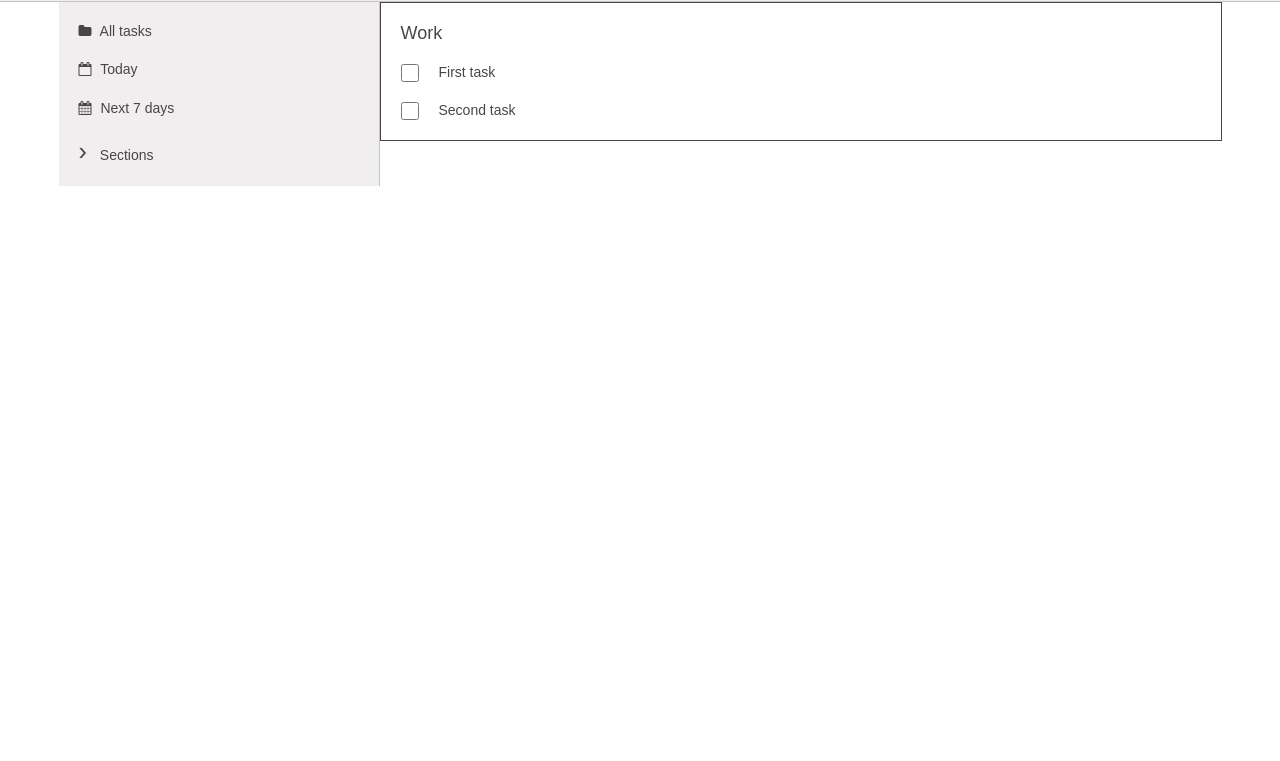
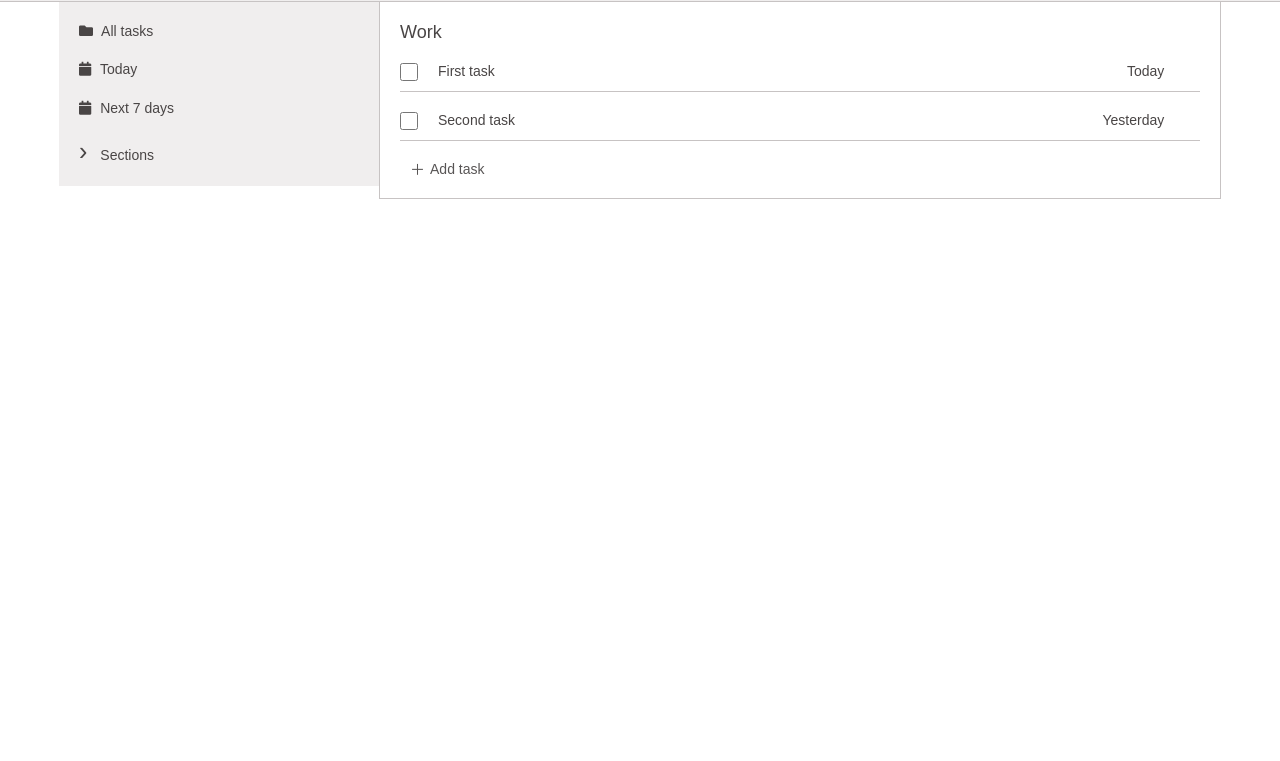
Before and after one commit to zlampa/todolist, a website: page index.html in a window 1280 px wide. Shown: the part 39-800 px from the top of the page. Drawn offline with nearby package versions, Linux system fonts and the light colour scheme.

Commit message:
small_changes

```diff
--- a/index.html
+++ b/index.html
@@ -10,7 +10,11 @@
         type="text/css">
   <link href="https://fonts.googleapis.com/css?family=Permanent+Marker" rel="stylesheet">
   <link href="https://fonts.googleapis.com/css?family=Lato|Permanent+Marker" rel="stylesheet">
+  <!--
+
+  -->
   <link href="//maxcdn.bootstrapcdn.com/font-awesome/4.7.0/css/font-awesome.min.css" rel="stylesheet">
+  <link rel="stylesheet" href="https://use.fontawesome.com/releases/v5.5.0/css/all.css" integrity="sha384-B4dIYHKNBt8Bc12p+WXckhzcICo0wtJAoU8YZTY5qE0Id1GSseTk6S+L3BlXeVIU" crossorigin="anonymous">
   <title>Todolist</title>
 </head>
 <body>
@@ -71,21 +75,40 @@
       </nav>
       <div class="main__left__bar">Sections</div>
       <div class="main__left__section">
-        <div class="section__item">Work</div>
-        <div class="section__item">Private</div>
+        <div class="section__item">
+          <div class="section__item__content">Work</div>
+          <i class="far fa-edit"></i>
+        </div>
+        <div class="section__item">
+            <div class="section__item__content">Private</div>
+            <i class="far fa-edit"></i>
+          </div>
         <div class="section__item add-section">Add section</div>
       </div>
     </section>
     <section class="main__tasks">
       <div class="main__tasks__capture">Work</div>
       <div class="main__tasks__item">
-        <input type="checkbox">
-        <span class="item_title">First task</span>
+        <div class="item__main">
+          <input type="checkbox">
+          <span class="item_title">First task</span>
+        </div>
+        <div class="item__minor">
+          <div>Today</div>
+          <i class="far fa-edit"></i>
+        </div>
       </div>
       <div class="main__tasks__item">
-        <input type="checkbox">
-        <span class="item_title">Second task</span>
-      </div>
+          <div class="item__main">
+            <input type="checkbox">
+            <span class="item_title">Second task</span>
+          </div>
+          <div class="item__minor">
+            <div>Yesterday</div>
+            <i class="far fa-edit"></i>
+          </div>
+        </div>
+      <div class="main__tasks__item add-task">Add task</div>
     </section>
   </main>
   <script src="src/main.js"></script>
--- a/src/index.scss
+++ b/src/index.scss
@@ -151,7 +151,7 @@ $base-font-family: Lato;
         font-family: Arial, Helvetica, sans-serif;
         display: flex;
         flex-direction: column;
-        border-right: 1px Solid #c7c3c3;
+        //border-right: 1px Solid #c7c3c3;
         //justify-content: flex-start;
         background-color: #f0eeee;
         width: 300px;
@@ -210,19 +210,49 @@ $base-font-family: Lato;
             overflow: hidden;
             transition: max-height 0.2s ease-out;
             .section__item {
+                display: flex;
+                justify-content: space-between;
                 padding: 10px;
                 &:hover {
                     cursor: pointer;
                     color: $base-hover;
+                    //&:after {
+                    //    content: "\22EF";
+                    //    padding-left: 10px;
+                    //    font-size: 14px;
+                    //}
+                    //display: inline-block;
+                    //span {
+                    //    content: "&#8943;
+                    //}
+                    i {
+                        color: #a9aca9;
+                    }
+
+                }
+                i {
+                    color: #f0eeee;
+                    &:hover {
+                        color: $base-hover;
+                    }
+                }
+                .section__item__content {
+                    display: flex;
+                    justify-content: space-between;
                 }
 
-                &:before {
-                    content: "\2022";
-                    padding-right: 10px;
-                }
+
+
+
+                // &:before {
+                //    content: "\2022";
+                //    padding-right: 10px;
+                //}
             }
             .add-section {
                 color: #585555;
+                justify-content: flex-start;
+                width: 100px;
                 &:before {
                     content: "\FF0B";
                     font-size: 15px;
@@ -233,13 +263,16 @@ $base-font-family: Lato;
                     color: #fff;
                 }
             }
+
         }
     }
+
     .main__tasks {
         font-family: Arial, Helvetica, sans-serif;
-        padding: 20px;
+        padding: 20px 20px 10px 20px;
         width: 800px;
-        border: 1px Solid $base-color;
+        border: 1px Solid #c7c3c3;
+        border-top: none;
         display: flex;
         flex-direction: column;
         flex-shrink: 2;
@@ -248,23 +281,58 @@ $base-font-family: Lato;
         }
         .main__tasks__item {
             padding-top: 20px;
+            padding-bottom: 10px;
             display: flex;
+            justify-content: space-between;
             font-size: 14px;
+            border-bottom: 1px Solid #c7c3c3;
+            .item__main {
+                display: flex;
+            }
+            .item__minor {
+                display: flex;
+                i {
+                    padding-left: 20px;
+                    color: #fff;
+                    &:hover {
+                        color: $base-hover;
+                    }
+                }
+            }
             input {
                 width: 18px;
                 height: 18px;
             }
             .item_title {
                 padding-left: 20px;
+            }
+            &:hover {
+                i {
+                    color: #a9aca9;
+                }
+            }
 
+        }
+        .add-task {
+            color: #585555;
+            justify-content: flex-start;
+            margin-top: 10px;
+            padding: 10px 0 10px 10px;
+            border-bottom: none;
+            width: 100px;
+            &:before {
+                content: "\FF0B";
+                font-size: 15px;
+                padding-right: 5px;
+            }
+            &:hover {
+                background-color: $base-color;
+                color: #fff;
             }
         }
     }
     .showed {
         display: flex;
         flex-direction: column;
-        //flex-grow: 3;
-        //width: 300px;
-        //z-index: 2;
     }
 }
```
Also changed, not shown: src/main.js (+12 -12 lines), readme.md, src/index.css, 2 other files.
